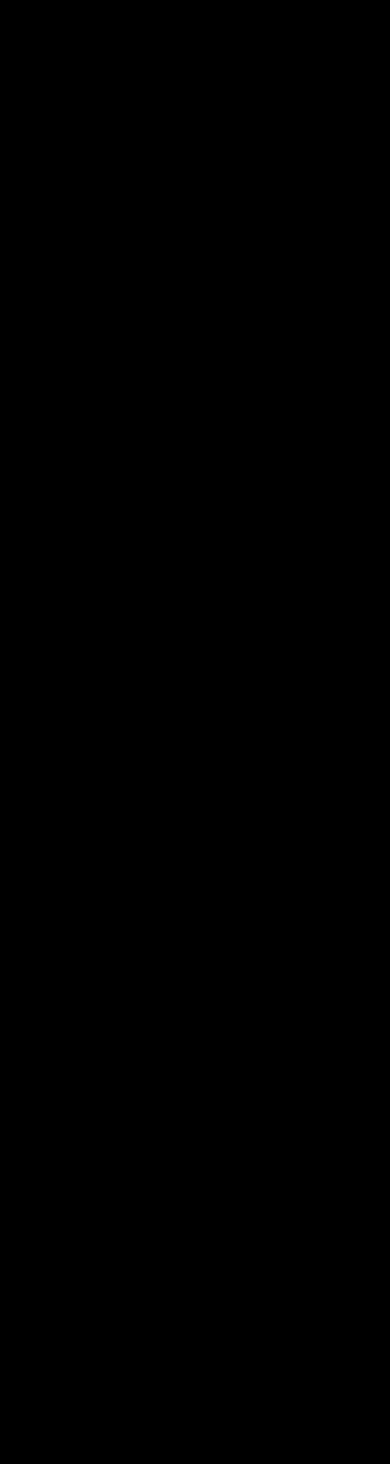
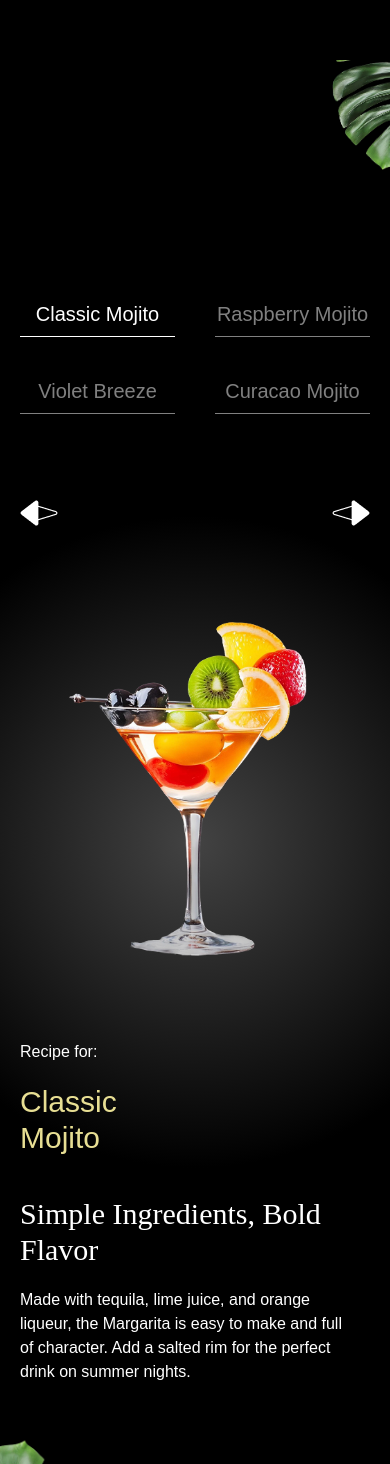
Before and after one commit to KhurramRaja35/Mojito-Cocktails, a React (Vite) app: page / in a window 390 px wide. Shown: the part 5535-6999 px from the top of the page. Before the commit the page ends 5755 px from the top, so only its background shows below. Built offline with nearby package versions, Linux system fonts and the light colour scheme; a web font is replaced by a local one.

Commit message:
Implemented the menu part(carusel) The toughest part so far

```diff
--- a/src/App.jsx
+++ b/src/App.jsx
@@ -6,6 +6,7 @@ import Hero from "./components/Hero.jsx";
 import Cocktails from "./components/Cocktails.jsx";
 import About from "./components/About.jsx";
 import Art from "./components/Art.jsx";
+import Menu from "./components/Menu.jsx";
 
 gsap.registerPlugin(ScrollTrigger,SplitText);
 
@@ -17,6 +18,7 @@ const App = () => {
      <Cocktails />
      <About />
      <Art />
+     <Menu />
      </main>
   );
 };
--- a/src/components/Art.jsx
+++ b/src/components/Art.jsx
@@ -77,7 +77,7 @@ const Art = () => {
             <div className={"masked-container"}>
                 <h2 className={"will-fade"}>Sip-Worthy Perfection</h2>
                 <div id={"masked-content"}>
-                    <h3>Made with Craft, Poured with Passion</h3>
+                    <h3 className={"font-bold"}>Made with Craft, Poured with Passion</h3>
                     <p>This isn't just a drink. It's a carefully crafted moment just for you. </p>
                 </div>
             </div>
--- a/src/components/Hero.jsx
+++ b/src/components/Hero.jsx
@@ -7,7 +7,7 @@ import {useMediaQuery} from "react-responsive";
 
 const Hero = () => {
     const videoRef = useRef();
-    const isMobile = useMediaQuery({maxWidth:767}) //from react responsive package
+    const isMobile = useMediaQuery({maxWidth:767}) //from React responsive package
 
     useGSAP(()=>{
         //breaking title into chars
--- /dev/null
+++ b/src/components/Menu.jsx
@@ -0,0 +1,115 @@
+'use client';
+import React, {useRef, useState} from 'react';
+import {allCocktails} from "../../constants/index.js";
+import {useGSAP} from "@gsap/react";
+import gsap from "gsap";
+
+const Menu = () => {
+    const currentRef = useRef(null);
+    const [currentIndex, setCurrentIndex] = useState(0);
+
+    useGSAP(()=>{
+        gsap.fromTo("#title",{opacity:0},{opacity:1, duration:1,});
+        gsap.fromTo(".cocktail img",{opacity:0, xPercent:-100,},{opacity:1,xPercent:0,duration:1,ease:"power1.inOut"});
+        gsap.fromTo(".details h2",{yPercent:100, opacity:0,},{yPercent:0,opacity:1,ease:"power1.inOut"});
+        gsap.fromTo(".details p",{yPercent:100, opacity:0,},{yPercent:0,opacity:1,ease:"power1.inOut"});
+
+
+    },[currentIndex]);//why did here we gave currentIndex in the dependency? Well, when you provide something, a specific variable within the dependency array, it'll rerun all of the animations within it whenever this variable changes. So, here whenever we change the slider from one cocktail to another we want to rerun the animation for that other cocktail.
+
+    useGSAP(()=>{
+        gsap.timeline({
+            scrollTrigger: {
+                trigger: '#menu',
+                start: 'top top',
+                bottom:'bottom top',
+                scrub: true,
+            }
+        }).to("#m-right-leaf",{
+            y:200,
+        },0).to("#m-left-leaf",{y:-200}, 0)
+    })
+
+    const totalCocktails = allCocktails.length;
+
+    const goToSlide = (index) => {
+        const newIndex = (index + totalCocktails) % totalCocktails; // this one is a great concept cz we have limited cocktails and once it end what will we do we have like here we have only 4 so after 4 where would we go to nothing nah we go back to first cz of the math and remainder operator. the remainder operator returns the remaining value after division here look at the case: (1+4)/4=1 so when we hit last one (4+4)/4=0 back to first
+        setCurrentIndex(newIndex);
+
+    }
+
+    const getCocktailAt = (indexOffset)=>{
+        return allCocktails[(currentIndex + indexOffset + totalCocktails) % totalCocktails];
+    }
+
+    const currentCocktail = getCocktailAt(0);
+    const prevCocktail = getCocktailAt(-1);
+    const nextCocktail = getCocktailAt(1);
+
+
+  return (
+    <section id={"menu"} aria-labelledby={"menu-heading"}>
+        <img id={"m-left-leaf"} src={"/images/slider-left-leaf.png"} alt="left-leaf-slider" />
+        <img id={"m-right-leaf"} src={"/images/slider-right-leaf.png"} alt="right-leaf-slider" />
+
+        <h2 id={"menu-heading"} className={"sr-only"}>
+            Cocktail Menu
+        </h2>
+
+
+        <nav className={"cocktail-tabs"} aria-label={"Cocktail Navigation"}>
+            {allCocktails.map((cocktail,index)=>{
+                const isActive = index===currentIndex;
+
+                return(
+                    <button key={cocktail.id} className={`${isActive ? 'text-white border-white': 'text-white/50 border-white/50' }`}
+                    onClick={() => goToSlide(index)}
+                    >
+                        {cocktail.name}
+                    </button>
+                )
+            })}
+        </nav>
+
+        <div className={"content"}>
+            <div className={"arrows"}>
+                <button className={"text-left"} onClick={()=>{goToSlide(currentIndex - 1)}}>
+                    <span>{prevCocktail.name}</span>
+                    <img
+                        src={"/images/right-arrow.png"}
+                        alt="right-arrow-slider"
+                        aria-hidden={true}
+                    />
+                </button>
+                <button className={"text-left"} onClick={()=>{goToSlide(currentIndex + 1)}}>
+                    <span>{nextCocktail.name}</span>
+                    <img
+                        src={"/images/left-arrow.png"}
+                        alt="left-arrow-slider"
+                        aria-hidden={true}
+                    />
+                </button>
+            </div>
+            <div className={"cocktail"}>
+                <img
+                    src={currentCocktail.image}
+                    className={"object-contain"}
+                    alt="current cocktail"
+                />
+            </div>
+            <div className={"recipe"}>
+                <div ref={currentRef} className={"info"}>
+                    <p>Recipe for:</p>
+                    <p id={"title"}>{currentCocktail.name}</p>
+                </div>
+                <div className={"details"}>
+                    <h2>{currentCocktail.title}</h2>
+                    <p>{currentCocktail.description}</p>
+                </div>
+            </div>
+        </div>
+    </section>
+  );
+};
+
+export default Menu;
--- a/src/index.css
+++ b/src/index.css
@@ -265,7 +265,7 @@ video {
             @apply opacity-0 md:px-0 px-5 space-y-5 absolute md:bottom-5 bottom-52 left-1/2 -translate-x-1/2;
 
             h3 {
-                @apply md:text-5xl text-2xl text-center font-serif md:w-full w-80 text-white;
+                @apply md:text-4xl text-2xl text-center font-serif md:w-full w-80 text-white;
             }
 
             p {
@@ -322,7 +322,7 @@ video {
         @apply flex max-md:flex-col gap-10 md:items-center justify-between w-full lg:absolute bottom-0;
 
         .info {
-            @apply space-y-4 lg:translate-y-20;
+            @apply space-y-5 lg:translate-y-0;
 
             #title {
                 @apply font-modern-negra md:text-6xl text-3xl text-yellow max-w-40;
@@ -333,7 +333,7 @@ video {
             @apply space-y-5 md:max-w-md text-left;
 
             h2 {
-                @apply md:text-5xl text-3xl font-serif;
+                @apply md:text-4xl text-3xl font-serif;
             }
 
             p {
```
